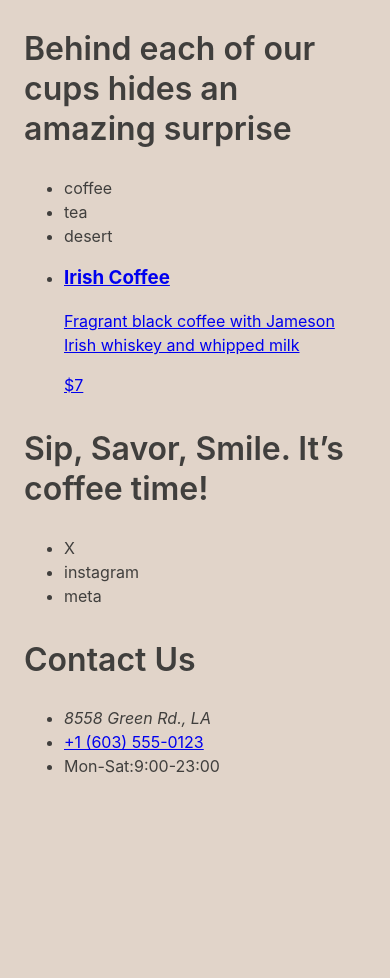
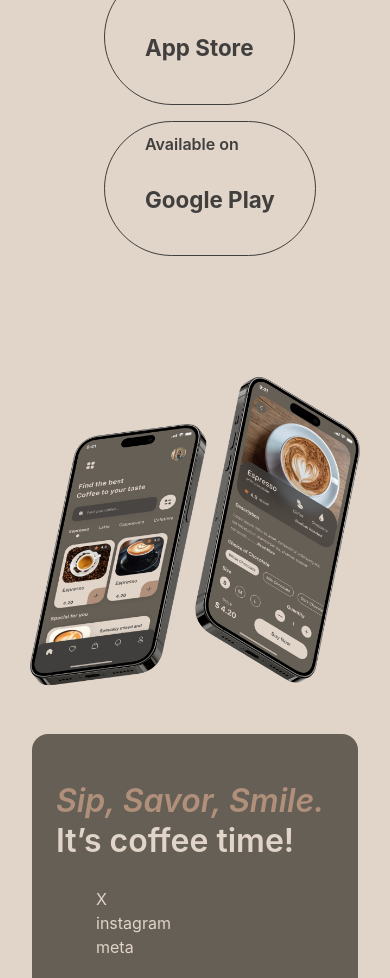
Before and after one commit to htochko/rsschool-landing-page, a plain HTML site: page index.html in a window 390 px wide. Shown: the part 2652-3630 px from the top of the page. Before the commit the page ends 3462 px from the top, so only its background shows below. Drawn offline with Linux system fonts and the light colour scheme.

Commit message:
feat: footer, mobileapp sections styling

```diff
--- a/index.html
+++ b/index.html
@@ -27,7 +27,7 @@
             <li><a href="#menu">Menu</a></li>
             <li><a href="#favorites">favorite coffee</a></li>
             <li><a href="#about">About</a></li>
-            <li><a href="#mobileap">Mobile app</a></li>
+            <li><a href="#mobileapp">Mobile app</a></li>
             <li><a href="#contact">Contact us</a></li>
         </div>
 
@@ -127,18 +127,17 @@
                     </div>
                 </div>
             </section>
-            <section id="mobileap">
-
-                <h2>Download our app to start ordering</h2>
+            <section id="mobileapp">
+                <h2><span class="accent">Download</span> our app to start ordering</h2>
                 <p>Download the Resource app today and experience the comfort of ordering your favorite coffee from wherever you are</p>
                 <ul>
-                    <li><a>Available on <h3>App Store</h3></a></li>
-                    <li><a>Available on <h3>Google Play</h3></a></li>
+                    <li><a class="link">Available on <h3 class="capture">App Store</h3></a></li>
+                    <li><a class="link">Available on <h3 class="capture">Google Play</h3></a></li>
                 </ul>
             </section>
                 <!--END OF INDEX PAGE-->
                 <!--MENU PAGE-->
-            <section id="menu">
+            <section id="menu" style="display: none;">
                 <h2>Behind each of our cups hides an amazing surprise</h2>
                 <ul id="categories">
                     <li>coffee</li>
@@ -160,7 +159,7 @@
 
             <!--MODALS-->
             <div data-product="irish-coffee"
-                //style="display: none;"
+                style="display: none;"
                 >
                 <image class="product-preview"/>
                 <h3>Irish Coffee</h3>
@@ -185,8 +184,8 @@
         </main>
         <footer>
             <!--2 columns | motto + socials || Contacts -->
-            <section id="socials">
-            <h2>Sip, Savor, Smile. It’s coffee time!</h2>
+            <section id="socials" class="inverse">
+            <h2><span class="accent">Sip, Savor, Smile.</span> It’s coffee time!</h2>
             <ul>
                 <li><a>X</a></li>
                 <li><a>instagram</a></li>
--- a/style/styles.css
+++ b/style/styles.css
@@ -20,6 +20,9 @@ body {
     color: var(--primary-text);
     background-color: var(--primary-text-inverse);
     margin: 0px auto;
+}
+ul {
+    list-style-type: none;
 }
 .caption {
     font-size: 10px;
@@ -321,6 +324,36 @@ a.link {
 .img-wrapper img:hover {
     transform: scale(0.9)  translate(-7%, -7%);
 }
+
+section#mobileapp {
+    background-size: contain;
+    background-position: right;
+    background-repeat: no-repeat;
+    background-image: url("./../assets/mobile-app.png");
+    padding: 2em calc(50% - 2em) 2em 2em;
+}
+
+section#mobileapp li a {
+    display: inline-block;
+    margin: 0.5em;
+    border: 1px solid var(--primary-text);
+}
+section#mobileapp li a h3 {
+    font-size: 1.4em;
+    line-height: 2em;
+}
+
+footer {
+    background-color: #665F55;
+    border-radius: 1rem;
+    display: grid;
+    grid-template-columns: repeat(2, 1fr);
+    margin: 2em;
+    color: var(--primary-text-inverse);
+}
+footer h2, footer li, footer li a {
+    color: var(--primary-text-inverse);
+}
 /* ==========================================
    MOBILE RESPONSIVE STYLES (< 768px)
    ========================================== */
@@ -395,7 +428,7 @@ a.link {
     .slider-btn { display: none; }
 
     /* about section : gallery */
-    .gallery-grid {
+    .gallery-grid, footer {
         grid-template-columns: 1fr; /* Switch to 1 column */
     }
 
@@ -405,4 +438,9 @@ a.link {
     .img-wrapper.primary {
         min-height: 50vw;
     }
+    section#mobileapp {
+    background-size: contain;
+    background-position: bottom;
+    padding: 2em 2em 50vh 2em;
 }
+}
```
